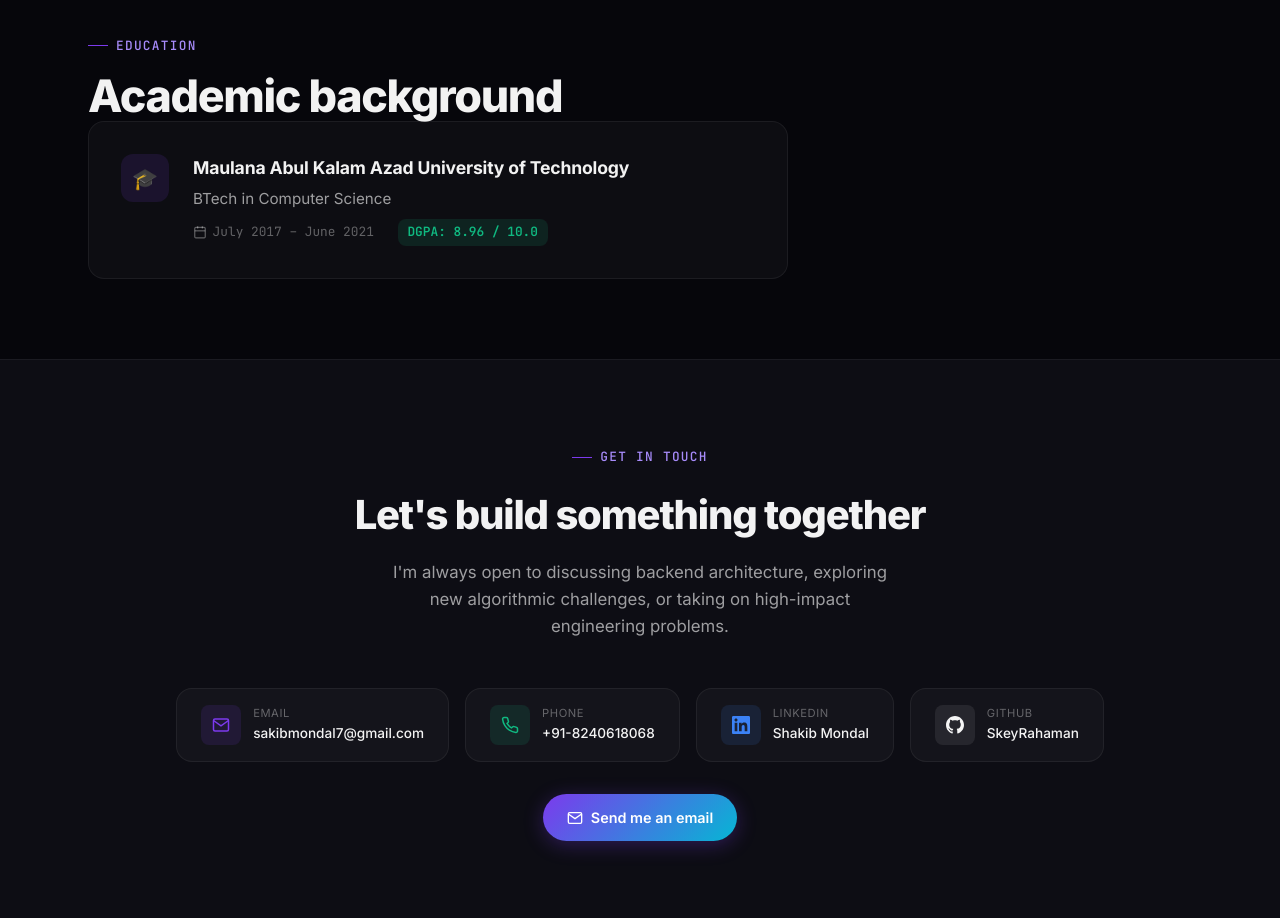
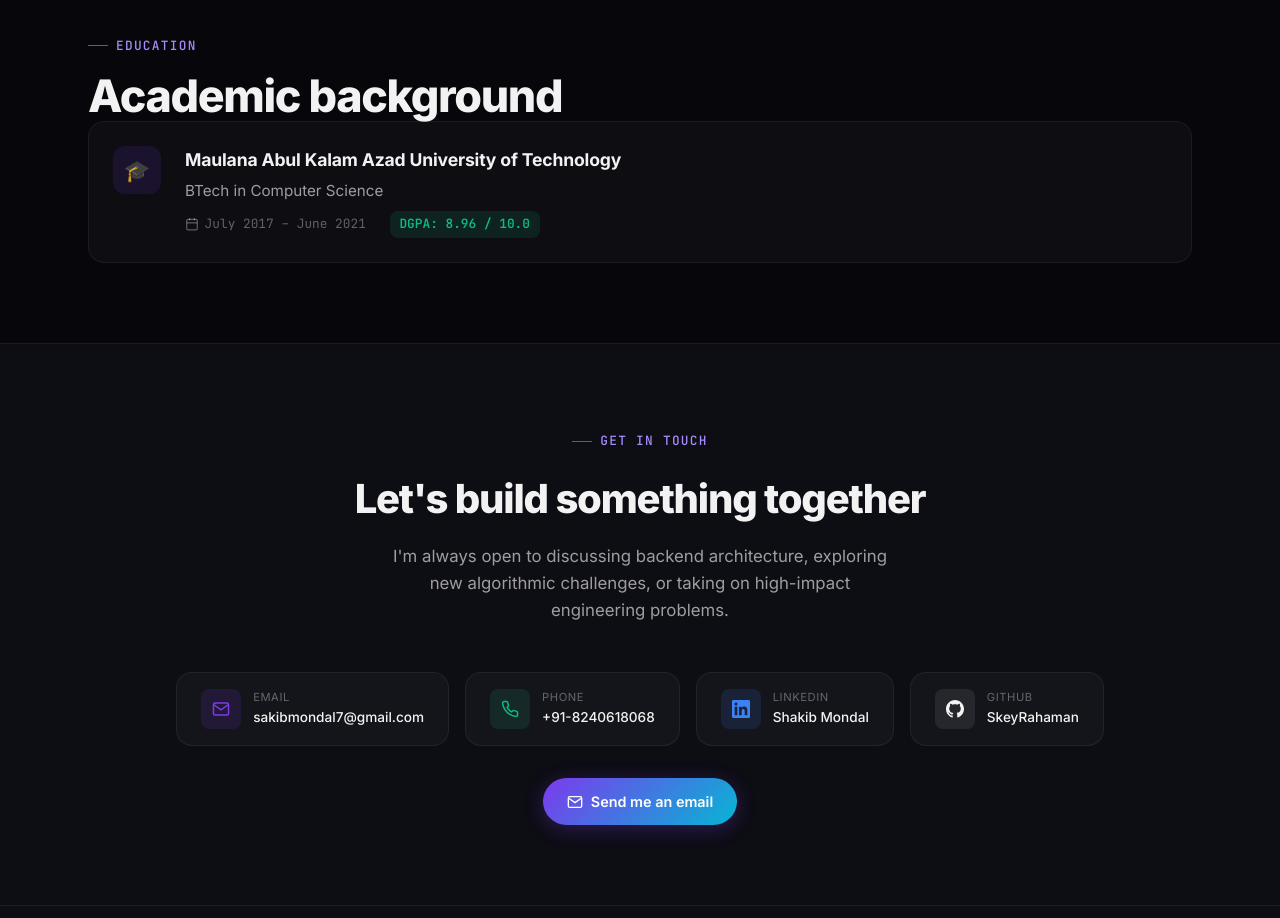
Before and after one commit to SkeyRahaman/My-Portfolio, a React (Vite) app: page / in a window 1280 px wide. Shown: the part 6060-6978 px from the top of the page. Built offline with nearby package versions, Linux system fonts and the light colour scheme; no server answers.

Commit message:
style: equalize education and certification card sizes

```diff
--- a/src/components/Education.css
+++ b/src/components/Education.css
@@ -1,12 +1,11 @@
 .education-card {
-  padding: 2rem;
+  padding: 1.5rem;
   background: var(--bg-card);
   border: 1px solid var(--border-subtle);
   border-radius: var(--radius-lg);
   display: flex;
   align-items: start;
   gap: 1.5rem;
-  max-width: 700px;
   transition: background 0.3s ease, border-color 0.3s ease;
 }
 
```
